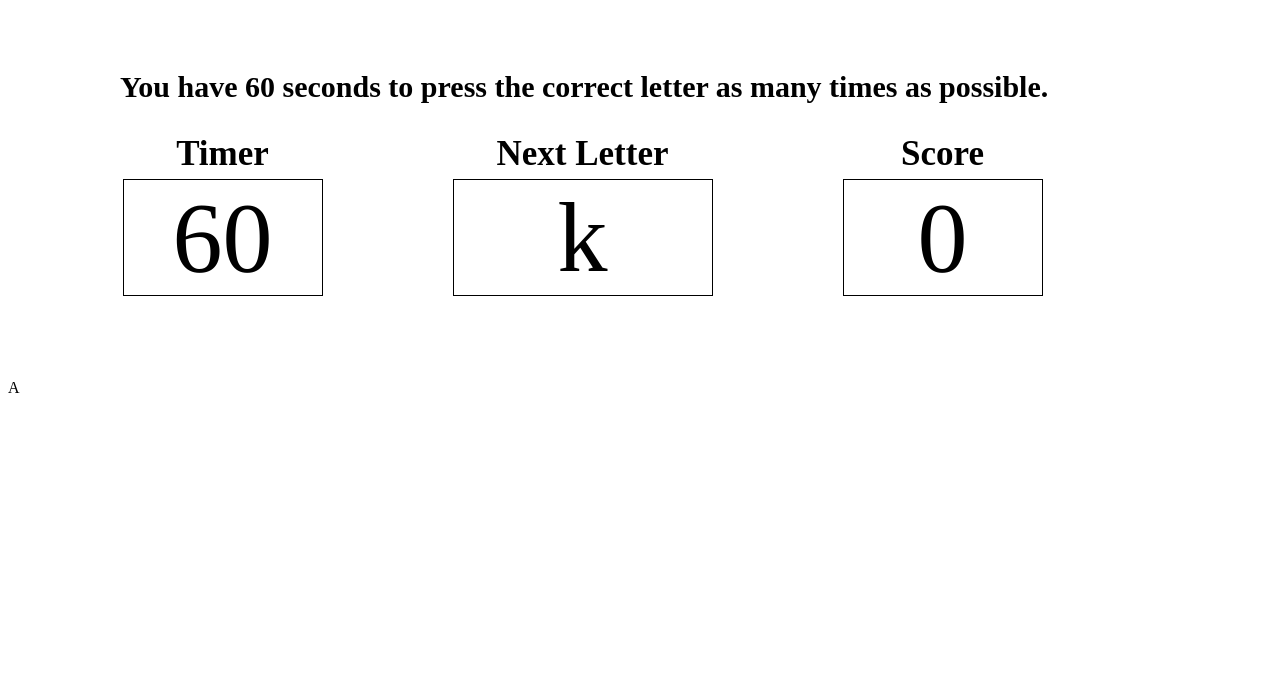
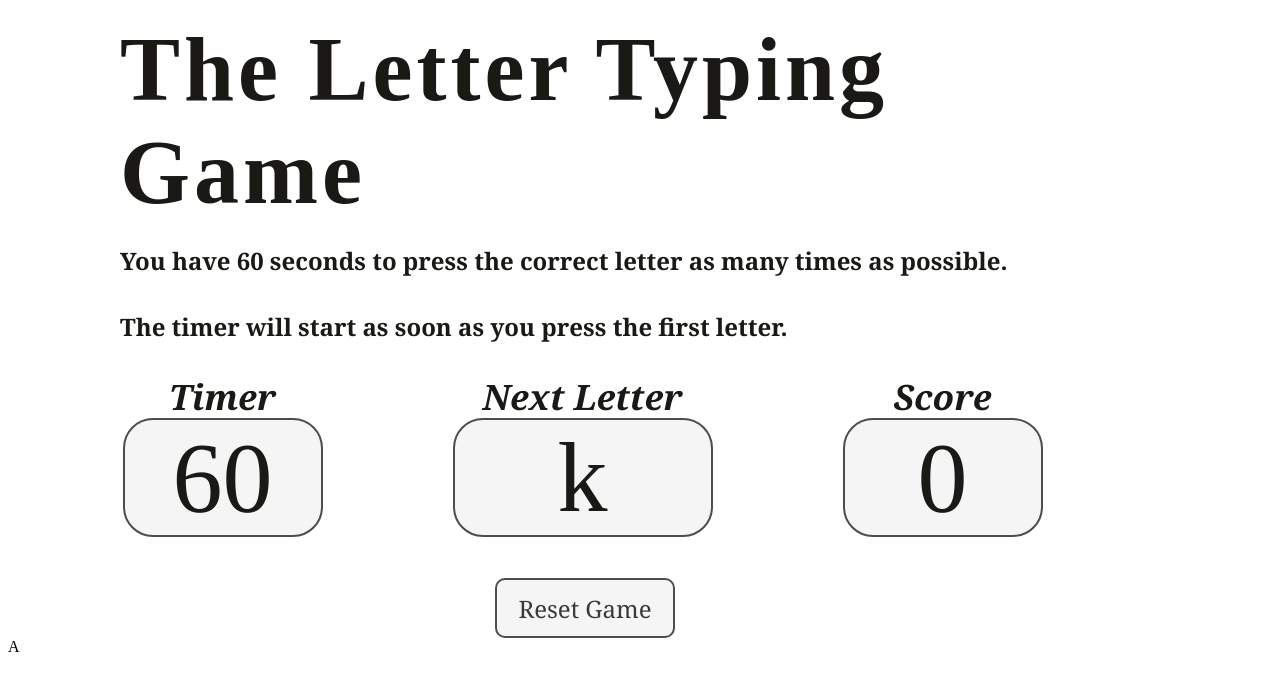
Before and after one commit to PawelKusnierek/LetterTypingGame, a PHP site: page /main.html in a window 1280 px wide. Shown: the top 691 px of the page. Run offline with PHP 8.4, Linux system fonts and the light colour scheme.

Commit message:
setting up html and css

```diff
--- a/main.html
+++ b/main.html
@@ -2,14 +2,15 @@
 <html lang="en">
 <head>
     <meta charset="UTF-8">
-    <title></title>
+    <title>The Letter Typing Game</title>
     <link rel="stylesheet" href="style.css">
 </head>
 <body>
 
 <div id="title">
-    <h1>You have 60 seconds to press the correct letter as many times as possible.</h1>
-
+    <h1 id="gameName">The Letter Typing Game</h1>
+    <h1 id="instruction">You have 60 seconds to press the correct letter as many times as possible. <br> <br>
+        The timer will start as soon as you press the first letter.</h1>
 </div>
 
 <div id="heading-container">
@@ -20,14 +21,18 @@
 
 <div id="box-container">
     <div id="timer">
-        <p>60</p>
+        <p class="number">60</p>
     </div>
     <div id="letter">
         <p>k</p>
     </div>
     <div id="score">
-        <p>0</p>
+        <p class="number">0</p>
     </div>
+</div>
+
+<div id="resetButton">
+    <button>Reset Game</button>
 </div>
 
 <div id="highScores">
--- a/style.css
+++ b/style.css
@@ -1,19 +1,38 @@
+:root {
+    --background-color: #f5f5f5;
+    --border: 2px solid #4f4b4f;
+}
+
 #title {
     display: flex;
     flex: 1;
+    flex-wrap: wrap;
     justify-content: center;
-    margin-top: 50px;
+}
+
+#gameName {
+    font-family: "Bernard MT Condensed", serif;
+    width: 1040px;
+    font-size: 90px;
+    letter-spacing: 4px;
+}
+
+#instruction {
+    font-family: Georgia, serif;
+    width: 1040px;
+    font-size: 24px;
 }
 
 h1 {
-    width: 1040px;
-    font-size: 30px;
+    color: #1a1915;
+    margin: 10px;
 }
 
 #heading-container {
     display: flex;
     flex: 1;
     justify-content: center;
+    margin-top: 10px;
 }
 
 #timer-heading {
@@ -48,10 +67,13 @@ h1 {
 }
 
 h2 {
+    color: #1a1915;
     display: inline;
     font-size: 50px;
     margin: 0;
     padding: 0;
+    font-family: Georgia, serif;
+    font-style: italic;
 }
 
 #box-container{
@@ -62,17 +84,16 @@ h2 {
 
 #timer {
     width: 200px;
-    height: 200px;
+    height: 120px;
     font-size: 100px;
     text-align: center;
     padding-left: 5px;
     padding-right: 30px;
-
 }
 
 #letter {
     width: 260px;
-    height: 200px;
+    height: 120px;
     font-size: 100px;
     text-align: center;
     padding-left: 100px;
@@ -81,7 +102,7 @@ h2 {
 
 #score {
     width: 200px;
-    height: 200px;
+    height: 120px;
     font-size: 100px;
     text-align: center;
     padding-left: 30px;
@@ -91,5 +112,27 @@ h2 {
 
 p {
     margin: 0;
-    border: 1px solid black;
+    border: var(--border);
+    border-radius: 30px;
+    color: #1a1915;
+    background-color: var(--background-color);
 }
+
+#resetButton {
+    display: flex;
+    flex: 1;
+    justify-content: center;
+}
+
+button {
+    height: 60px;
+    width: 180px;
+    margin-right: 110px;
+    font-size: 24px;
+    font-family: Georgia, serif;
+    border-radius: 10px;
+    border: var(--border);
+    background-color: var(--background-color);
+    color: #3a3a3a;
+    margin-top: 40px;
+}
```
